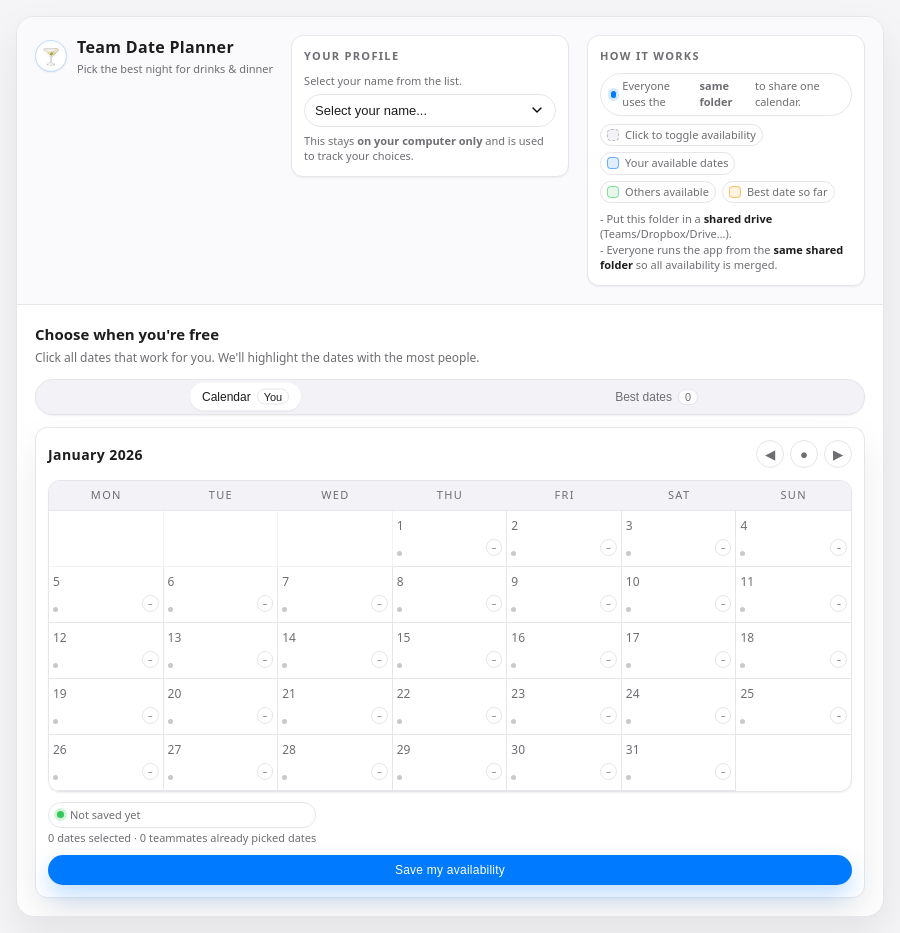
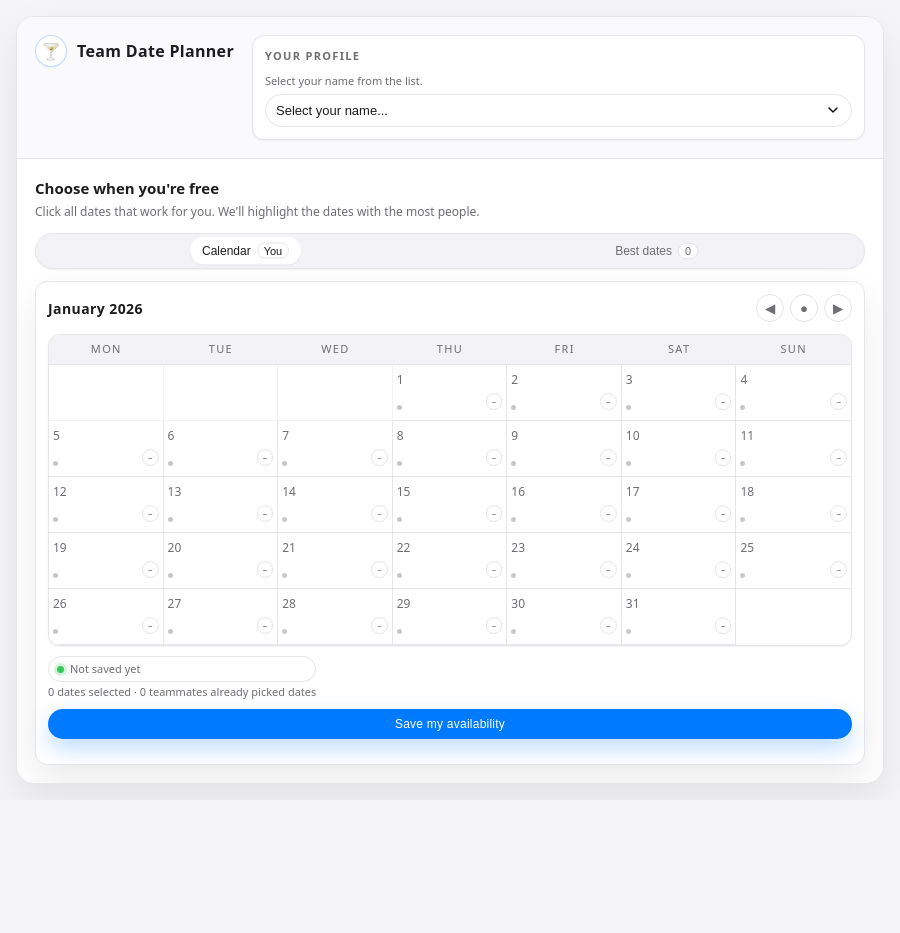
Before and after one commit to t-mercier/team-date-planner, an Electron app: page index.html in a window 900 px wide. After the commit the page ends 800 px from the top, so only its background shows below. Drawn offline with Linux system fonts and the light colour scheme; no server answers.

Commit message:
remove extra stuff useless for UI

```diff
--- a/index.html
+++ b/index.html
@@ -13,7 +13,6 @@
           <div class="logo-badge">🍸</div>
           <div class="app-title">
             <div class="app-title-main">Team Date Planner</div>
-            <div class="app-title-sub">Pick the best night for drinks &amp; dinner</div>
           </div>
         </div>
 
@@ -38,50 +37,8 @@
               <option value="Timothée Mercier">Timothée Mercier</option>
               <option value="William Deurwaarder">William Deurwaarder</option>
             </select>
-            <div class="hint">
-              This stays
-              <strong>on your computer only</strong>
-              and is used to track your choices.
-            </div>
           </div>
           <div id="name-error" class="error" style="display: none"></div>
-        </div>
-
-        <div class="panel">
-          <div class="panel-title">How it works</div>
-          <div class="pill">
-            <div class="pill-dot"></div>
-            Everyone uses the
-            <strong>same folder</strong>
-            to share one calendar.
-          </div>
-          <div class="legend">
-            <div class="legend-item">
-              <span class="legend-swatch swatch-selectable"></span>
-              Click to toggle availability
-            </div>
-            <div class="legend-item">
-              <span class="legend-swatch swatch-mine"></span>
-              Your available dates
-            </div>
-            <div class="legend-item">
-              <span class="legend-swatch swatch-others"></span>
-              Others available
-            </div>
-            <div class="legend-item">
-              <span class="legend-swatch swatch-best"></span>
-              Best date so far
-            </div>
-          </div>
-          <div class="tips">
-            - Put this folder in a
-            <strong>shared drive</strong>
-            (Teams/Dropbox/Drive…).
-            <br />
-            - Everyone runs the app from the
-            <strong>same shared folder</strong>
-            so all availability is merged.
-          </div>
         </div>
       </aside>
 
```
